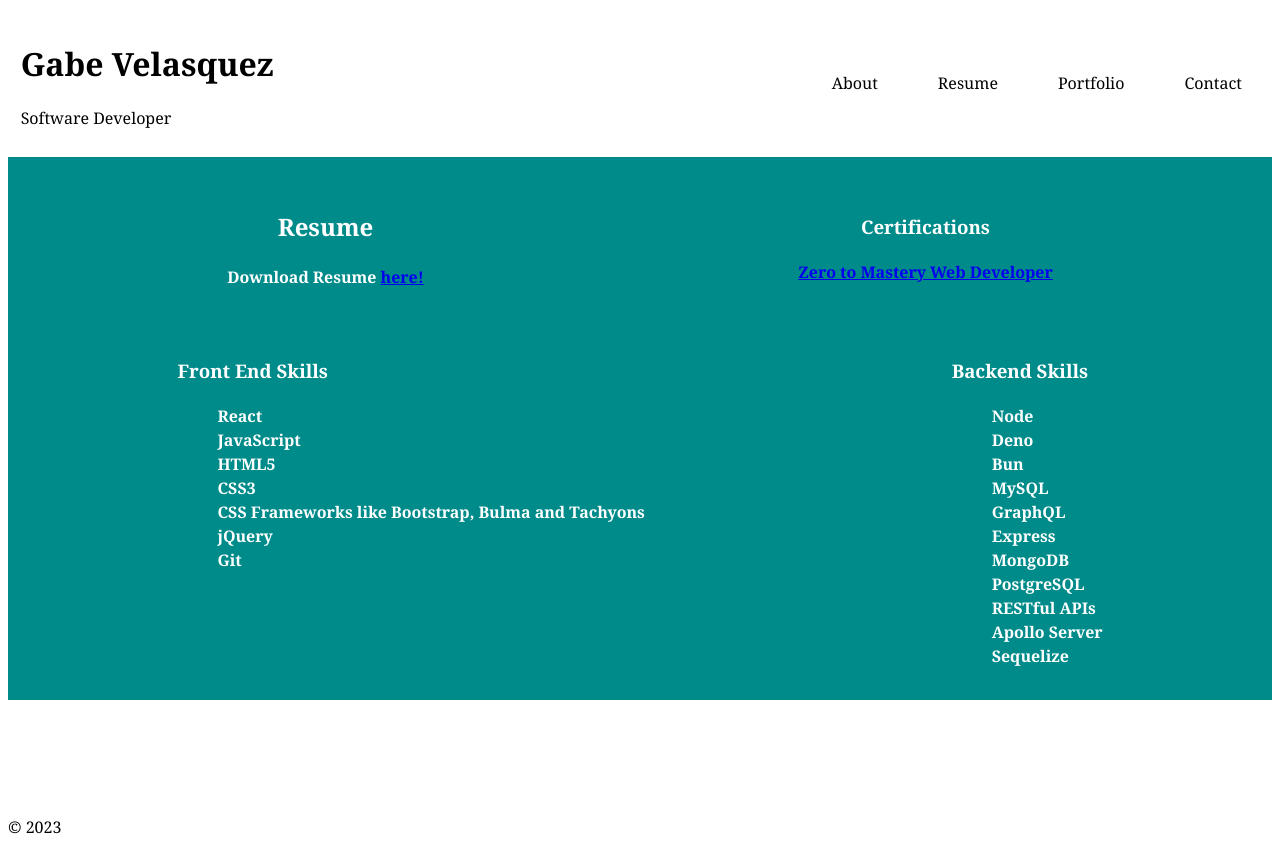
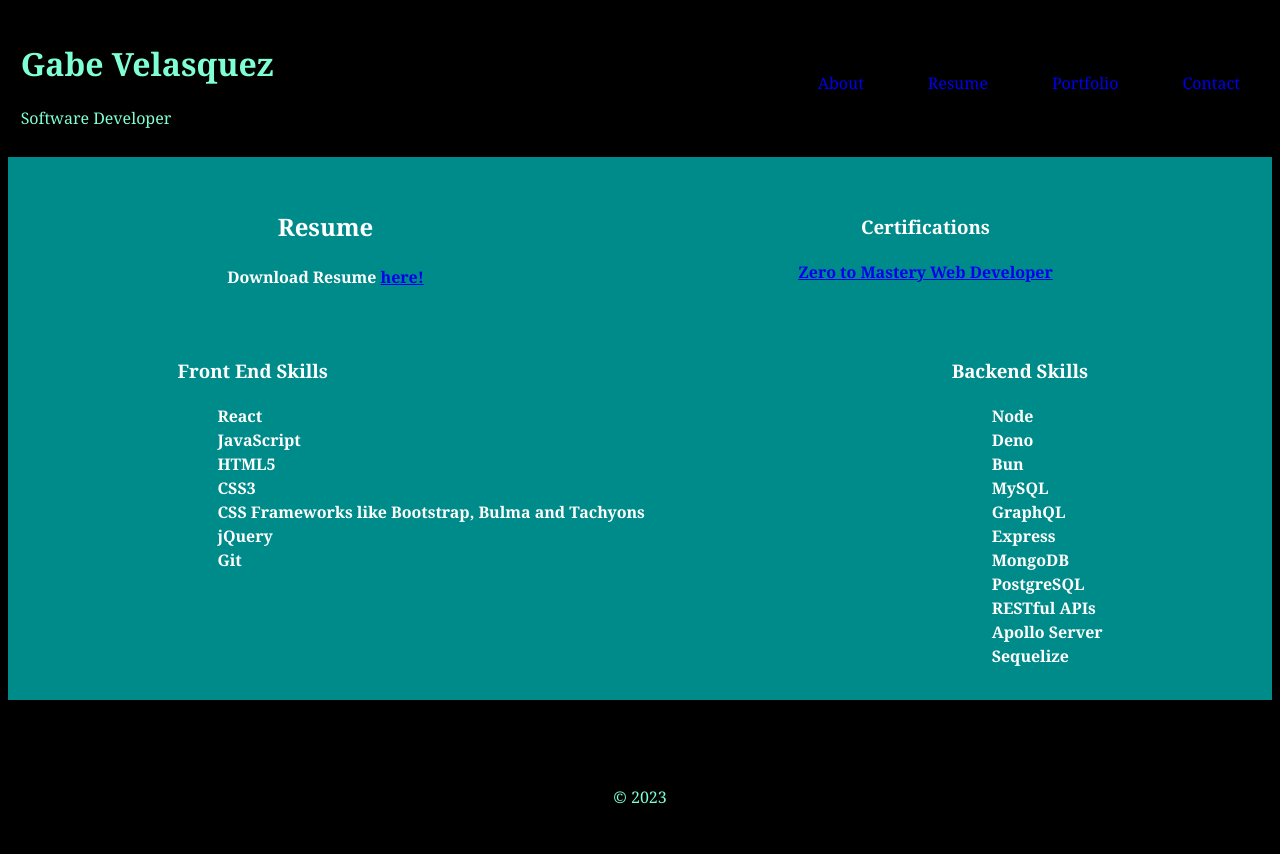
Before and after one commit to Gabe-Velasquez/Module2-Portfolio, a React (Vite) app: page /Resume in a window 1280 px wide. After the commit the page ends 832 px from the top, so only its background shows below. Built offline with nearby package versions, Linux system fonts and the light colour scheme.

Commit message:
making changes to footer styling, centered it

```diff
--- a/src/Components/Footer.jsx
+++ b/src/Components/Footer.jsx
@@ -4,7 +4,7 @@ import { FontAwesomeIcon } from '@fortawesome/react-fontawesome';
 export default function Footer() {
     return(
         <footer>
-        <ul>
+        <ul className='social-links'>
             <li>
                 <a href="https://github.com/Gabe-Velasquez">
                 <FontAwesomeIcon icon="fa-brands fa-github" />
--- a/src/styles/globals.css
+++ b/src/styles/globals.css
@@ -1,6 +1,8 @@
 html, body{
     scroll-behavior: smooth;
     font-family: Georgia, 'Times New Roman', Times, serif;
+    background-color: #000;
+    color:aquamarine
 }
 
 .header-info{
@@ -16,7 +18,8 @@ html, body{
 li a{
     text-decoration: none;
     padding: 14px 30px;
-    color: #000;
+    margin: 5px 2px;
+    border-radius: 8px;
     transition: all .3s ease-in-out;
 }
 li a:hover {
@@ -139,6 +142,19 @@ ul{
     justify-content: space-around;
 }
 
+footer{
+    display: flex;
+    flex-direction: column;
+    justify-content: space-between;
+    align-items: center;
+    width: auto;
+}
+.social-links{
+    display: flex;
+    justify-content:space-around;
+    align-items: center;
+    width: auto;
+}
 footer ul li{
     display: flex;
     justify-content: space-around;
```
